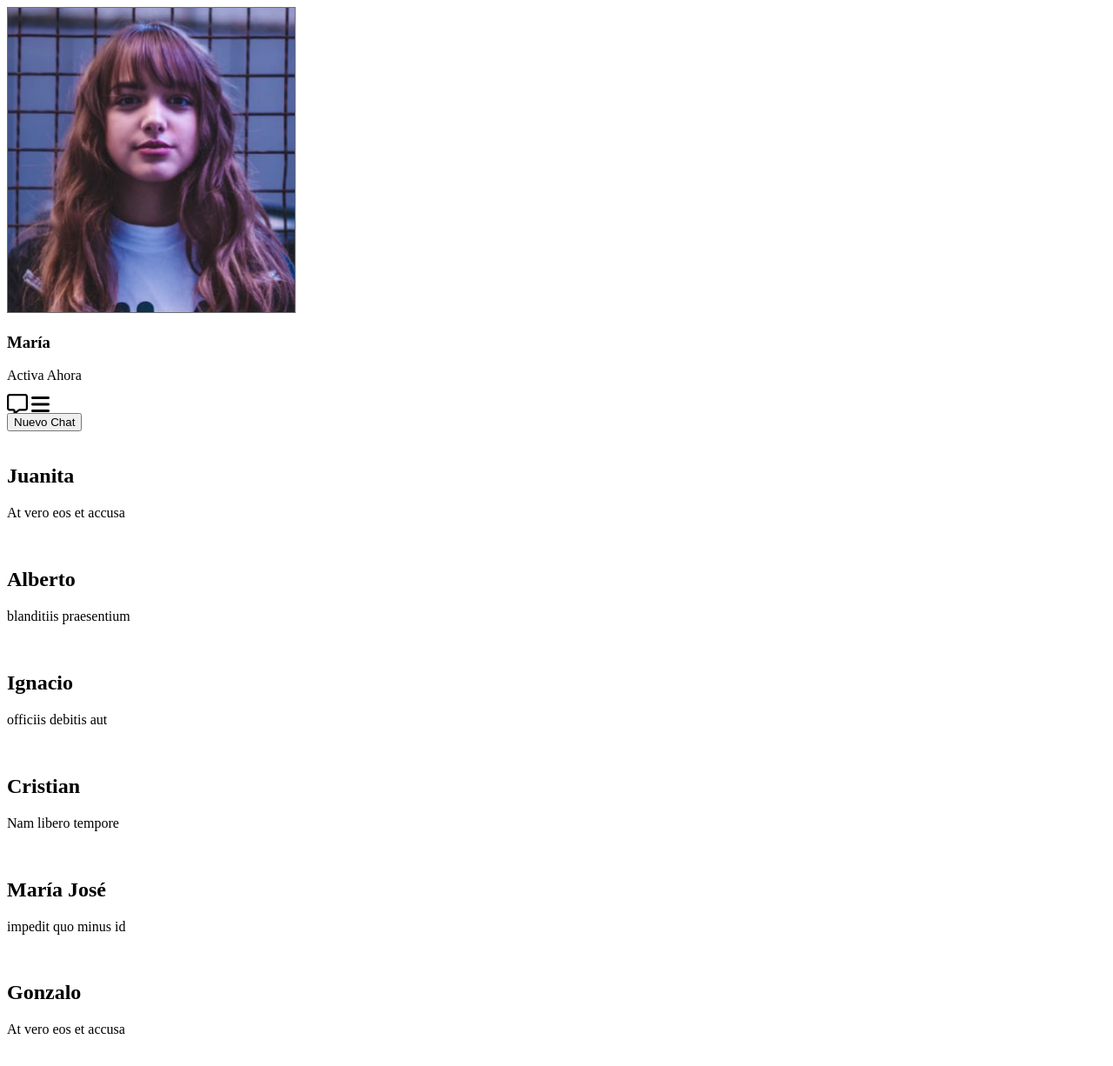
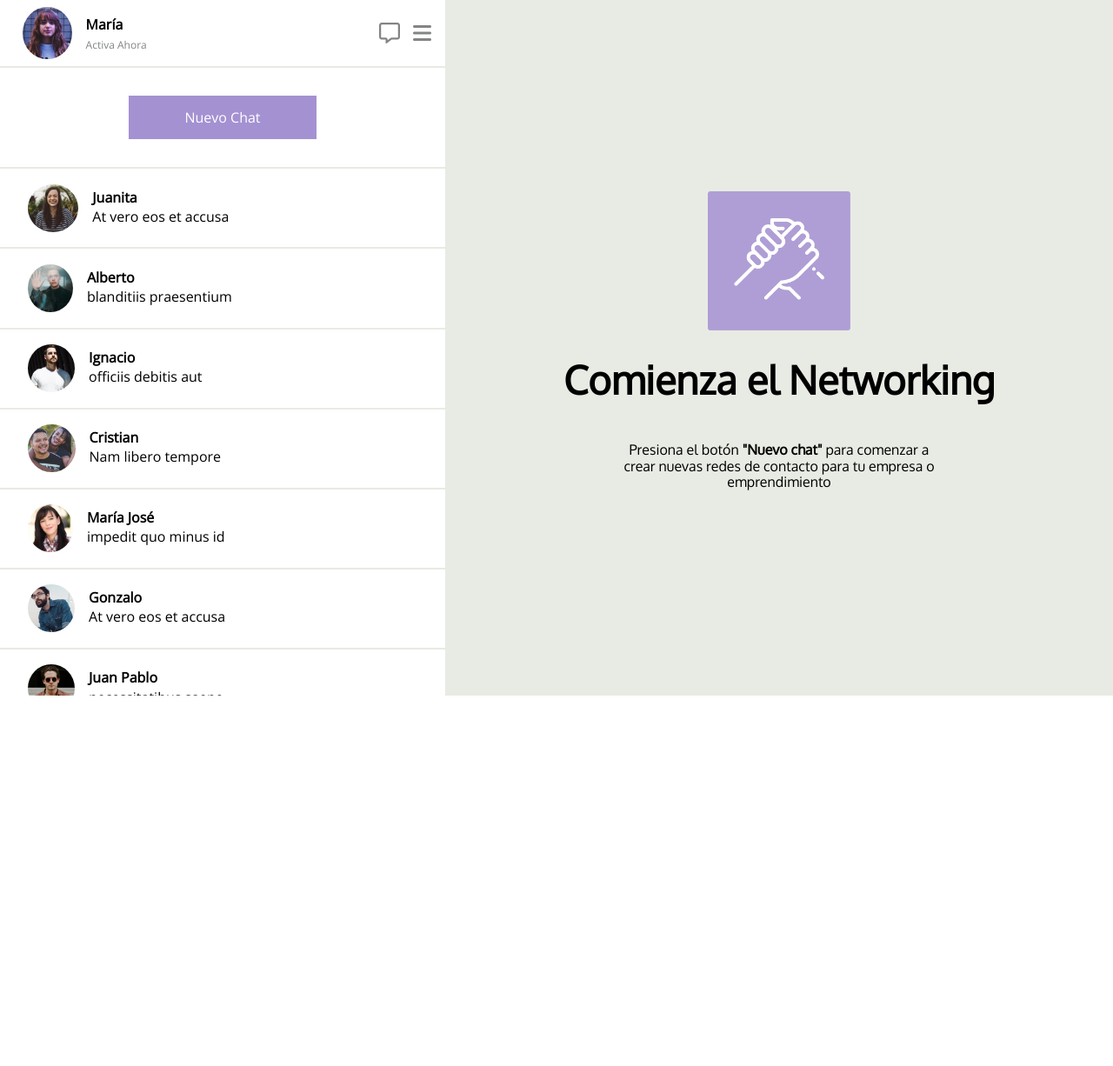
Before and after one commit to Arekkusu17/Desafio-Flexbox, a plain HTML site: page index.html in a window 1280 px wide. Shown: the top 1226 px of the page at 87% size. After the commit the page ends 800 px from the top, so only its background shows below. Drawn offline with nearby package versions, Linux system fonts and the light colour scheme; the site is published under a folder, as on GitHub Pages, so addresses that start at the root find nothing.

Commit message:
update README, fix typos in files paths and add alt text

```diff
--- a/index.html
+++ b/index.html
@@ -11,8 +11,8 @@
       href="https://fonts.googleapis.com/css2?family=Open+Sans&family=Oxygen&display=swap"
       rel="stylesheet"
     />
-    <link rel="stylesheet" href="/assets/css/normalize.css" />
-    <link rel="stylesheet" href="/assets/css/style.css" />
+    <link rel="stylesheet" href="assets/css/normalize.css" />
+    <link rel="stylesheet" href="assets/css/style.css" />
     <script src="https://kit.fontawesome.com/7cc32c4c10.js" crossorigin="anonymous"></script>
   </head>
   <body>
@@ -20,7 +20,7 @@
       <section class="contact-section">
         <div class="user bottom-border-gray">
           <div class="user-status">
-            <img class="tiny-thumbnail" src="assets/img/maria.jpg" alt="" />
+            <img class="tiny-thumbnail" src="assets/img/maria.jpg" alt="María profile picture" />
             <div class="user-info">
               <h3 class="medium-font">María</h3>
               <p class="xsmall-text">Activa Ahora</p>
@@ -35,56 +35,88 @@
           <button class="btn">Nuevo Chat</button>
         </div>
         <article class="contact bottom-border-gray">
-          <img class="normal-thumbnail" src="/assets/img/juanita.jpg" alt="" />
+          <img
+            class="normal-thumbnail"
+            src="assets/img/juanita.jpg"
+            alt="Juanita profile picture"
+          />
           <div class="contact-chat">
             <h2 class="medium-font">Juanita</h2>
             <p>At vero eos et accusa</p>
           </div>
         </article>
         <article class="contact bottom-border-gray">
-          <img class="normal-thumbnail" src="/assets/img/alberto.jpg" alt="" />
+          <img
+            class="normal-thumbnail"
+            src="assets/img/alberto.jpg"
+            alt="Alberto profile picture"
+          />
           <div class="contact-chat">
             <h2 class="medium-font">Alberto</h2>
             <p>blanditiis praesentium</p>
           </div>
         </article>
         <article class="contact bottom-border-gray">
-          <img class="normal-thumbnail" src="/assets/img/ignacio.jpg" alt="" />
+          <img
+            class="normal-thumbnail"
+            src="assets/img/ignacio.jpg"
+            alt="Ignacio profile picture"
+          />
           <div class="contact-chat">
             <h2 class="medium-font">Ignacio</h2>
             <p>officiis debitis aut</p>
           </div>
         </article>
         <article class="contact bottom-border-gray">
-          <img class="normal-thumbnail" src="/assets/img/cristian.jpg" alt="" />
+          <img
+            class="normal-thumbnail"
+            src="assets/img/cristian.jpg"
+            alt="Cristian profile picture"
+          />
           <div class="contact-chat">
             <h2 class="medium-font">Cristian</h2>
             <p>Nam libero tempore</p>
           </div>
         </article>
         <article class="contact bottom-border-gray">
-          <img class="normal-thumbnail" src="/assets/img/maria-jose.jpg" alt="" />
+          <img
+            class="normal-thumbnail"
+            src="assets/img/maria-jose.jpg"
+            alt="María José profile picture"
+          />
           <div class="contact-chat">
             <h2 class="medium-font">María José</h2>
             <p>impedit quo minus id</p>
           </div>
         </article>
         <article class="contact bottom-border-gray">
-          <img class="normal-thumbnail" src="/assets/img/gonzalo.jpg" alt="" />
+          <img
+            class="normal-thumbnail"
+            src="assets/img/gonzalo.jpg"
+            alt="Gonzalo profile picture"
+          />
           <div class="contact-chat">
             <h2 class="medium-font">Gonzalo</h2>
             <p>At vero eos et accusa</p>
           </div>
         </article>
         <article class="contact bottom-border-gray">
-          <img class="normal-thumbnail" src="/assets/img/juan-pablo.jpg" alt="" />
+          <img
+            class="normal-thumbnail"
+            src="assets/img/juan-pablo.jpg"
+            alt="Juan Pablo profile picture"
+          />
           <div class="contact-chat">
             <h2 class="medium-font">Juan Pablo</h2>
             <p>necessitatibus saepe</p>
           </div>
         </article>
         <article class="contact bottom-border-gray">
-          <img class="normal-thumbnail" src="/assets/img/magdalena.jpg" alt="" />
+          <img
+            class="normal-thumbnail"
+            src="assets/img/magdalena.jpg"
+            alt="Magdalena profile picture"
+          />
           <div class="contact-chat">
             <h2 class="medium-font">Magdalena</h2>
             <p>ut et voluptates</p>
@@ -93,7 +125,7 @@
       </section>
 
       <section class="main-section">
-        <img class="logo" src="/assets/img/hand.png" alt="" />
+        <img class="logo" src="assets/img/hand.png" alt="" />
         <h1 class="large-font">Comienza el Networking</h1>
         <p class="medium-font">
           Presiona el botón <strong>"Nuevo chat"</strong> para comenzar a crear nuevas redes de
```
Also changed, not shown: 1 other file.
